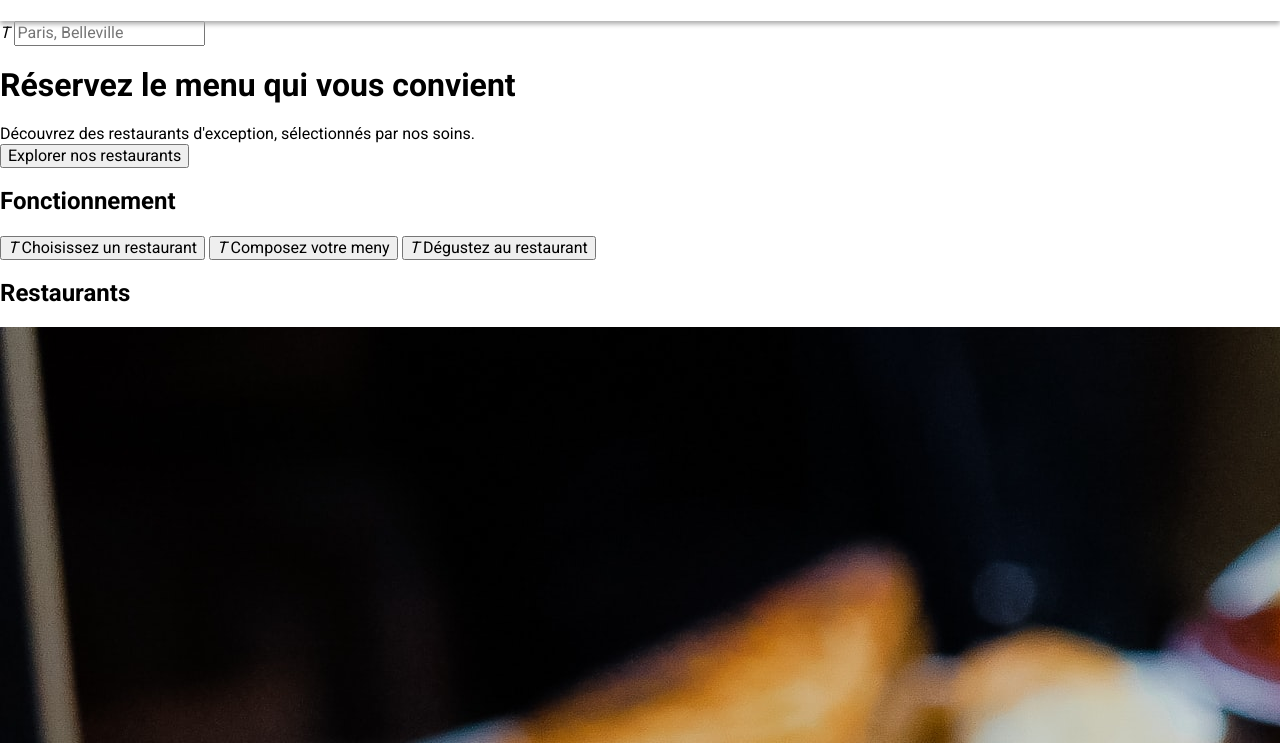
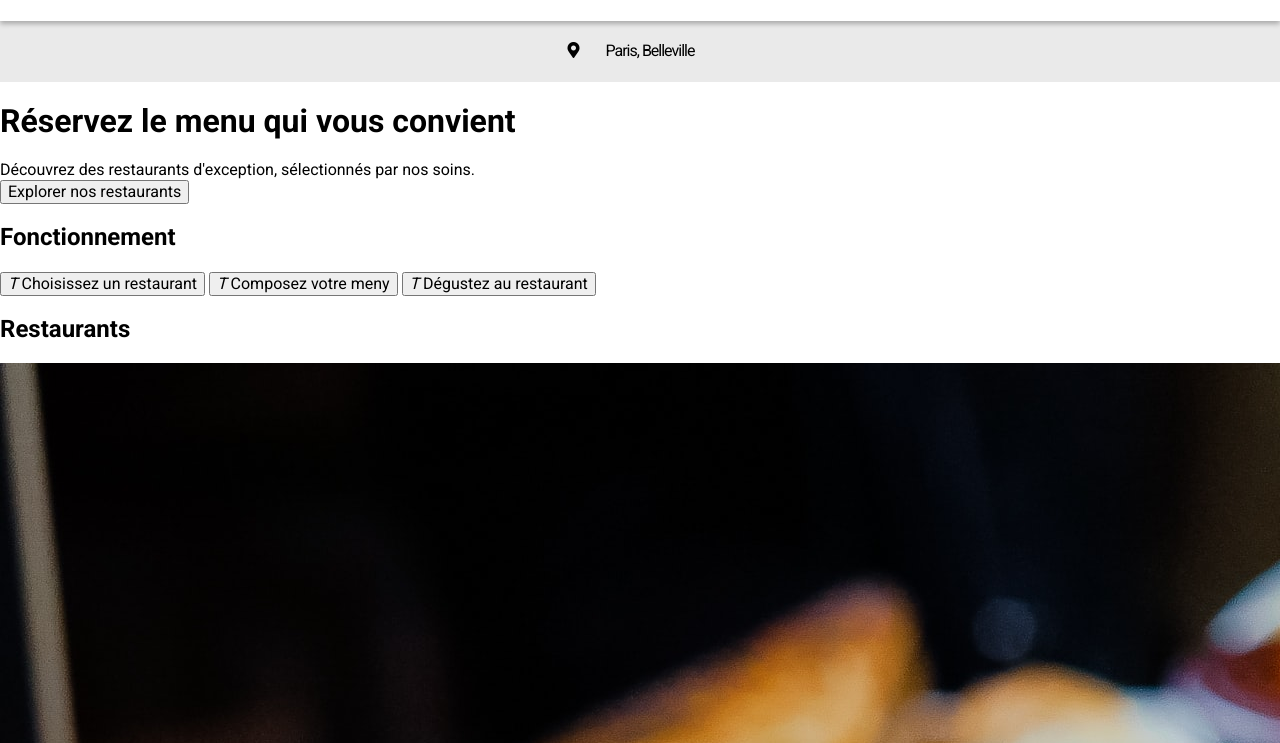
Before and after one commit to reuby-dev/DelphineBertrand_3_22122020, a website: page build/index.html in a window 1280 px wide. Shown: the part 57-800 px from the top of the page. Drawn offline with Linux system fonts and the light colour scheme.

Commit message:
création de la section localisation

```diff
--- a/css/base/_base.scss
+++ b/css/base/_base.scss
@@ -6,7 +6,15 @@
     box-sizing: border-box;
   }
 
-  /* Basic styles for links */
+
   a {
     text-decoration: none;
   }
+
+  input, button {
+    outline: 0;
+  }
+
+  button {
+    cursor: pointer;
+  }
--- a/css/base/_typography.scss
+++ b/css/base/_typography.scss
@@ -16,6 +16,7 @@
 body {
   font-family: $font-family-sans-serif;
   font-weight: $font-weight-regular;
+  font-size: 1rem;
 }
 
 h3 {
--- a/css/main.scss
+++ b/css/main.scss
@@ -28,5 +28,7 @@
     './components/cards';
 
 //6. Page-specific styles
+@import
+    './pages/home';
 
 //7. Themes
--- /dev/null
+++ b/css/pages/_home.scss
@@ -0,0 +1,18 @@
+/*Section localisation*/
+
+.localisation {
+    background-color: $grey-medium;
+    padding: 20px;
+    text-align: center;
+
+    input {
+        background-color: $grey-medium;
+        border: none;
+        margin-left: 20px;
+        width: 105px;
+        letter-spacing: -1px;
+        &::placeholder {
+            color: black;
+        }
+    }
+}
--- a/css/utils/_variables.scss
+++ b/css/utils/_variables.scss
@@ -14,6 +14,11 @@
 $secondary-color: $blush-pink;
 $tertiary-color: $morning-glory;
 
+//grey
+$grey-light: rgb(246,246,246);
+$grey-medium: rgb(234,234,234);
+$grey-dark: rgb(56,56,56);
+
 
 //Shadow
 $shadow: 0px 5px 10px #aaa;
```
Also changed, not shown: build/index.html, build/style.css.
